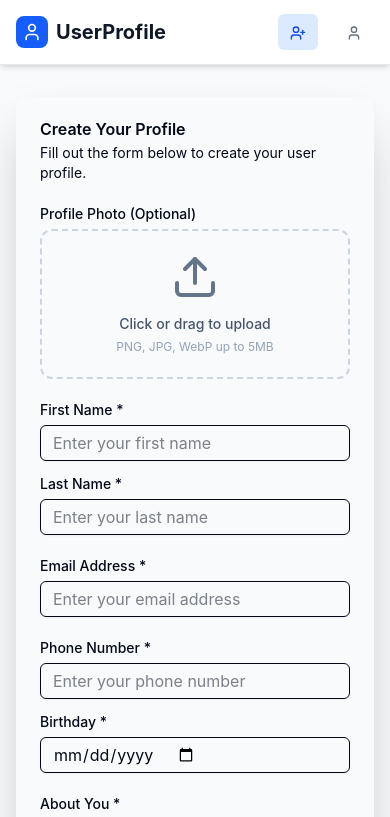
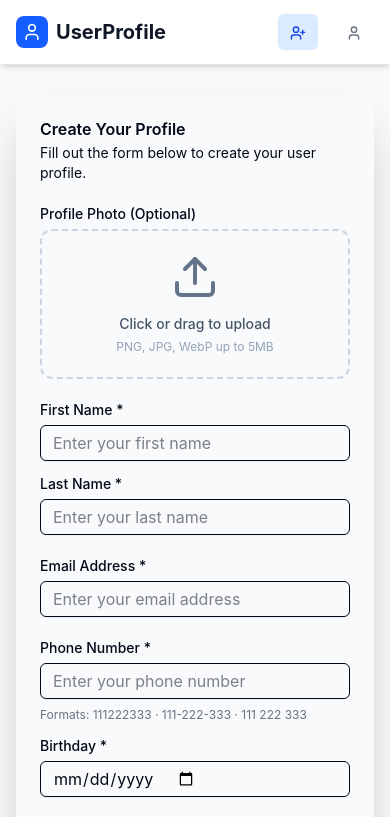
Before and after one commit to rmichalr/CarbonUserFormDemo, a React (Vite) app: page / in a window 390 px wide. Shown: the top 817 px of the page. Built offline with nearby package versions, Linux system fonts and the light colour scheme.

Commit message:
phone number validation accepts spaces, added extra info in the form. Also 'about' section preserves text formatting

```diff
--- a/src/lib/validations/userProfile.ts
+++ b/src/lib/validations/userProfile.ts
@@ -16,7 +16,7 @@ export const userProfileSchema = z.object({
   phone: z
     .string()
     .min(1, 'Phone number is required')
-    .regex(/^(\d{9}|\d{3}-\d{3}-\d{3})$/, 'Please enter a valid 9-digit phone number (with or without dashes)'),
+    .regex(/^\d{3}([ -]?)\d{3}\1\d{3}$/, 'Please enter a valid 9-digit phone number (digits only, with dashes or spaces)'),
   birthday: z
     .string()
     .min(1, 'Birthday is required')
--- a/src/pages/ProfileForm/components/ContactInfoSection.tsx
+++ b/src/pages/ProfileForm/components/ContactInfoSection.tsx
@@ -38,8 +38,11 @@ const ContactInfoSection = () => {
     placeholder="Enter your phone number"
     aria-required="true"
     aria-invalid={!!errors.phone}
-            aria-describedby={errors.phone ? "phone-error" : undefined}
+    aria-describedby={errors.phone ? "phone-error" : "phone-help"}
   />
+  <p id="phone-help" className="text-xs text-gray-500">
+    Formats: 111222333 · 111-222-333 · 111 222 333
+  </p>
           {errors.phone && (
             <p id="phone-error" className="text-sm text-red-600" role="alert">
               {errors.phone.message}
--- a/src/pages/ProfileView/components/ProfileAbout.tsx
+++ b/src/pages/ProfileView/components/ProfileAbout.tsx
@@ -15,7 +15,7 @@ export function ProfileAbout({ profileData }: ProfileAboutProps) {
       <div className="flex items-start space-x-3 p-4 bg-gray-50 rounded-lg">
         <User className="w-5 h-5 text-gray-600 mt-0.5" />
         <div>
-          <p className="text-gray-900 leading-relaxed">
+          <p className="text-gray-900 leading-relaxed whitespace-pre-wrap break-words">
             {profileData.about}
           </p>
         </div>
```
Lines whose indentation alone changed are shown as unchanged.
